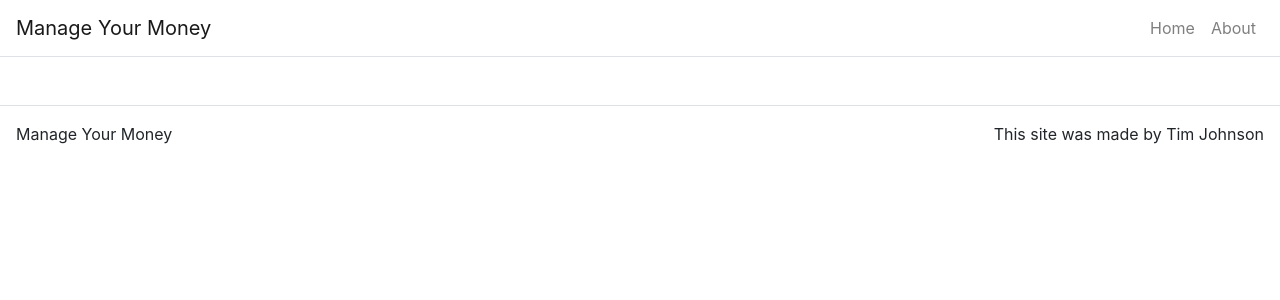
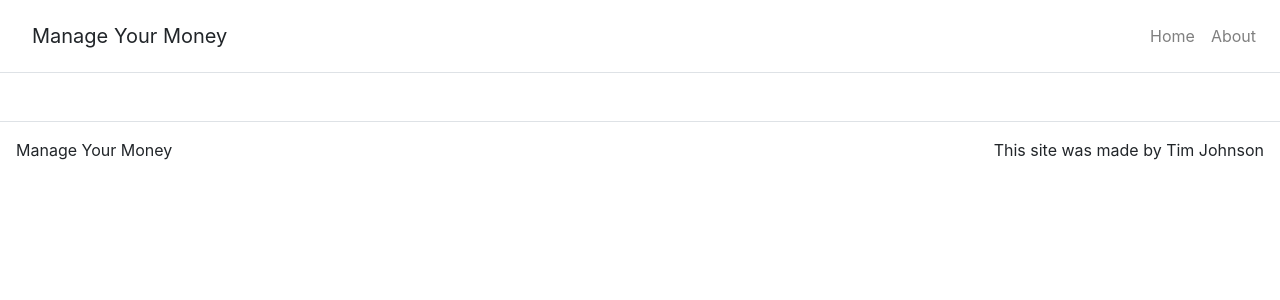
Before and after one commit to tajohnson16/MoneyManager, a React (Create React App) app: page / in a window 1280 px wide. Shown: the top 300 px of the page. Built offline with nearby package versions, Linux system fonts and the light colour scheme.

Commit message:
Nav bar adjustments

```diff
--- a/src/App.css
+++ b/src/App.css
@@ -36,3 +36,12 @@
     transform: rotate(360deg);
   }
 }
+
+#homeNav.nav-link.active {
+  background-color: white !important;
+  color: rgba(0, 0, 0, 0.5);
+}
+
+.nav-link.active {
+  background-color: rgb(155, 155, 155) !important;
+}
--- a/src/App.js
+++ b/src/App.js
@@ -41,12 +41,16 @@ class App extends React.Component {
       <Router>
         <Container className="p-0" fluid={true}>
           <Navbar sticky="top" className="border-bottom" bg="white" expand="lg">
-            <Navbar.Brand>Manage Your Money</Navbar.Brand>
+            <Navbar.Brand><Nav.Link style={{ color: "#212529", textDecoration: 'none' }} href="/MoneyManager/">Manage Your Money</Nav.Link></Navbar.Brand>
             <Navbar.Toggle className="border-0" aria-controls="navbar-toggle" />
             <Navbar.Collapse id="navbar-toggle">
-              <Nav className='ml-auto'>
-                <Link className="nav-link" to="/MoneyManager/">Home</Link>
-                <Link className="nav-link" to="/MoneyManager/about">About</Link>
+              <Nav defaultActiveKey="/MoneyManager/" variant="pills" className='ml-auto'>
+                <Nav.Item >
+                  <Nav.Link id="homeNav" href="/MoneyManager/">Home</Nav.Link>
+                </Nav.Item>
+                <Nav.Item>
+                  <Nav.Link as={Link} eventKey="about" to="/MoneyManager/about">About</Nav.Link>
+                </Nav.Item>
               </Nav>
             </Navbar.Collapse>
           </Navbar>
```
